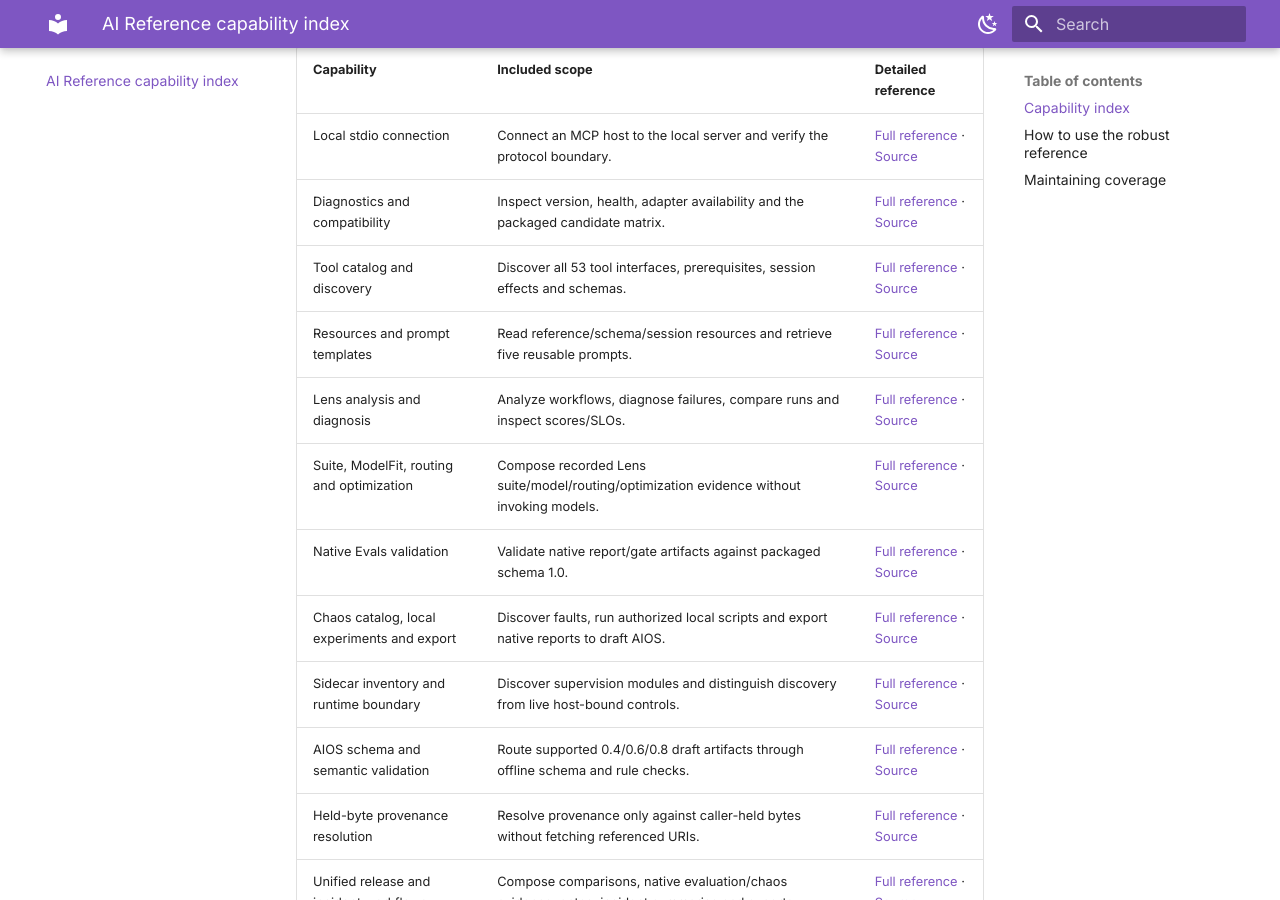
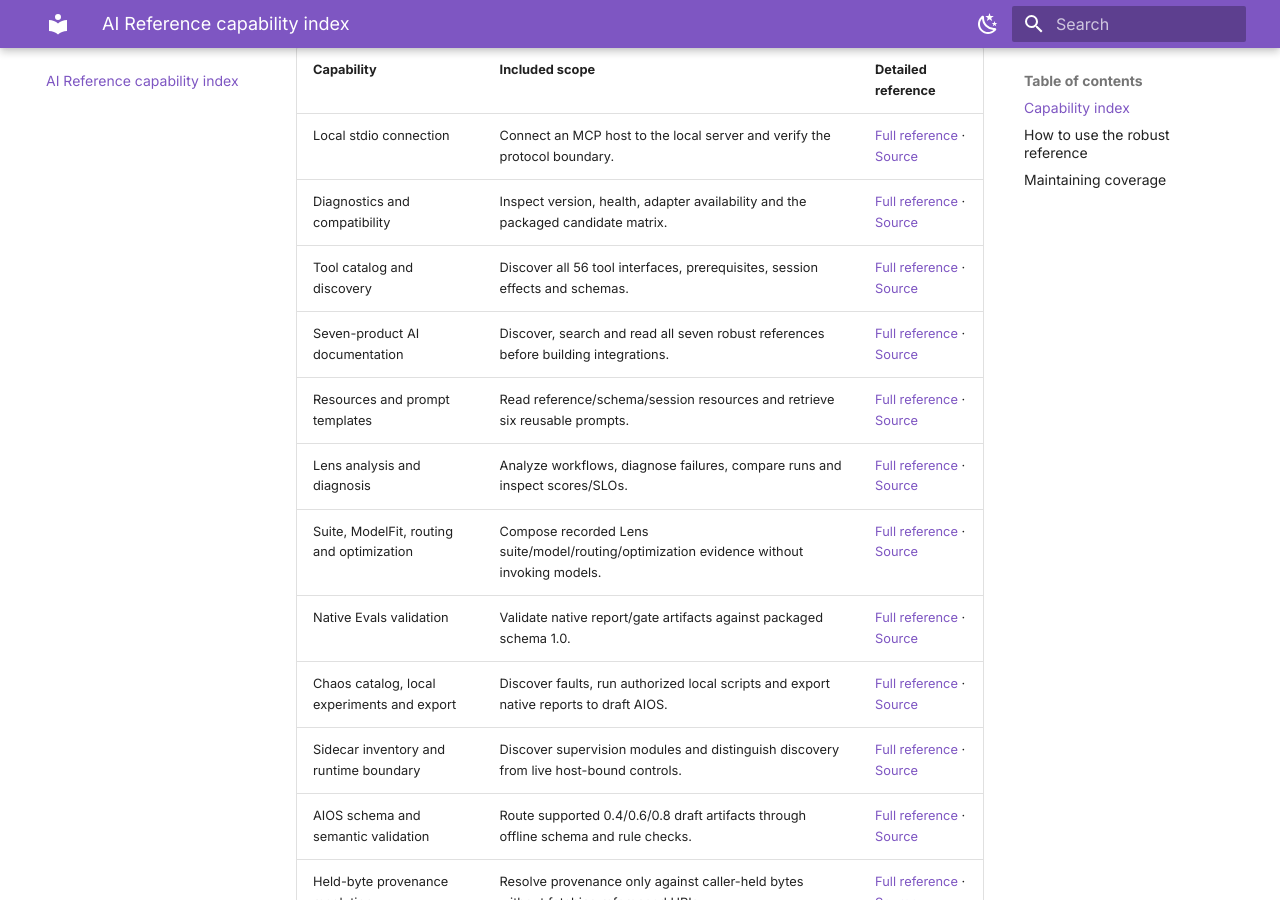
Before and after one commit to DeepAgentLabs/mcp-server, an MkDocs documentation site: the page built from docs/ai-reference-index.md, in a window 1280 px wide and 900 px high, scrolled down 348 px. Built offline with MkDocs 1.6.1 and Material for MkDocs 9.7.7, drawn with Linux system fonts in a browser that asks for light colours.

Commit message:
docs: document copilot reference access in docs/ai-reference-index.md

```diff
--- a/docs/ai-reference-index.md
+++ b/docs/ai-reference-index.md
@@ -8,8 +8,9 @@ This index opens the generated [AI Reference (robust)](https://deepagentlabs.io/
 | --- | --- | --- |
 | Local stdio connection | Connect an MCP host to the local server and verify the protocol boundary. | <a href="#getting-started">Full reference</a> · [Source](getting-started.md) |
 | Diagnostics and compatibility | Inspect version, health, adapter availability and the packaged candidate matrix. | <a href="#compatibility-and-release-readiness">Full reference</a> · [Source](release-readiness.md) |
-| Tool catalog and discovery | Discover all 53 tool interfaces, prerequisites, session effects and schemas. | <a href="#generated-tool-catalog">Full reference</a> · [Source](tools.md) |
-| Resources and prompt templates | Read reference/schema/session resources and retrieve five reusable prompts. | <a href="#resources-and-prompt-templates">Full reference</a> · [Source](resources-and-prompts.md) |
+| Tool catalog and discovery | Discover all 56 tool interfaces, prerequisites, session effects and schemas. | <a href="#generated-tool-catalog">Full reference</a> · [Source](tools.md) |
+| Seven-product AI documentation | Discover, search and read all seven robust references before building integrations. | <a href="#build-with-the-seven-product-ai-reference">Full reference</a> · [Source](ecosystem-ai-reference.md) |
+| Resources and prompt templates | Read reference/schema/session resources and retrieve six reusable prompts. | <a href="#resources-and-prompt-templates">Full reference</a> · [Source](resources-and-prompts.md) |
 | Lens analysis and diagnosis | Analyze workflows, diagnose failures, compare runs and inspect scores/SLOs. | <a href="#generated-tool-catalog">Full reference</a> · [Source](tools.md) |
 | Suite, ModelFit, routing and optimization | Compose recorded Lens suite/model/routing/optimization evidence without invoking models. | <a href="#producer-integrations">Full reference</a> · [Source](integrations.md) |
 | Native Evals validation | Validate native report/gate artifacts against packaged schema 1.0. | <a href="#native-evals-report-contracts">Full reference</a> · [Source](evals-report-contract.md) |
```
